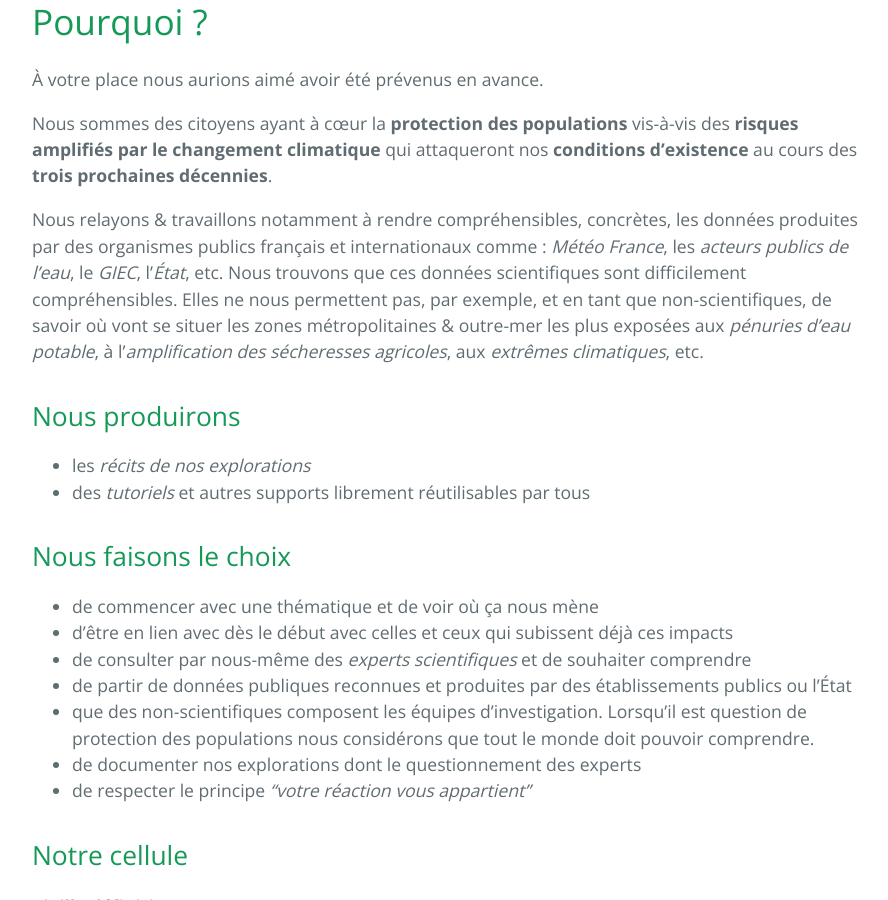
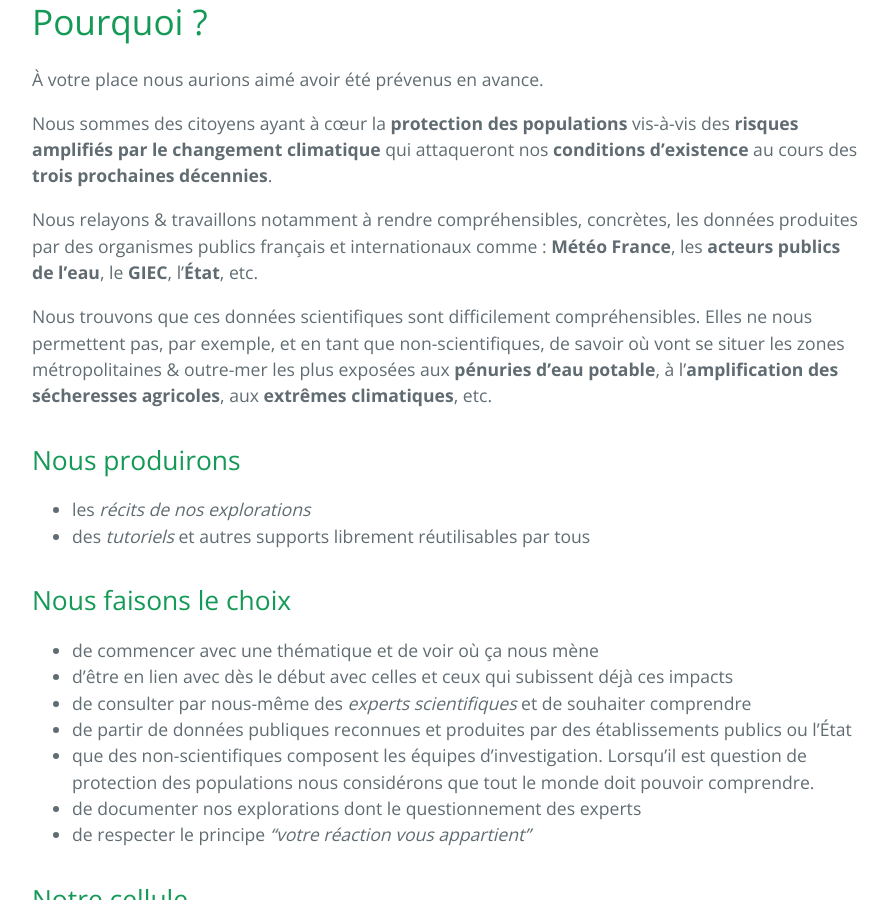
Before and after one commit to secheresses/Ancien-site, a Jekyll site: the page built from pages/methode.md, in a window 1280 px wide and 900 px high, scrolled down 1805 px. Shown: the whole window, without its empty margins (192-1080 px from the left). Built offline with Jekyll 4.4.1, drawn with Linux system fonts in a browser that asks for light colours.

```diff
--- a/pages/methode.md
+++ b/pages/methode.md
@@ -45,7 +45,9 @@ La contribution des institutions (syndicats de bassins versants, Départements,
 
 Nous sommes des citoyens ayant à cœur la **protection des populations** vis-à-vis des **risques amplifiés par le changement climatique** qui attaqueront nos **conditions d'existence** au cours des **trois prochaines décennies**.
 
-Nous relayons & travaillons notamment à rendre compréhensibles, concrètes, les données produites par des organismes publics français et internationaux comme : *Météo France*, les *acteurs publics de l'eau*, le *GIEC*, l'*État*, etc. Nous trouvons que ces données scientifiques sont difficilement compréhensibles. Elles ne nous permettent pas, par exemple, et en tant que non-scientifiques, de savoir où vont se situer les zones métropolitaines & outre-mer les plus exposées aux *pénuries d'eau potable*, à l'*amplification des sécheresses agricoles*, aux *extrêmes climatiques*, etc.
+Nous relayons & travaillons notamment à rendre compréhensibles, concrètes, les données produites par des organismes publics français et internationaux comme : **Météo France**, les **acteurs publics de l'eau**, le **GIEC**, l'**État**, etc.
+
+Nous trouvons que ces données scientifiques sont difficilement compréhensibles. Elles ne nous permettent pas, par exemple, et en tant que non-scientifiques, de savoir où vont se situer les zones métropolitaines & outre-mer les plus exposées aux **pénuries d'eau potable**, à l'**amplification des sécheresses agricoles**, aux **extrêmes climatiques**, etc.
 
 ## Nous produirons
 
```
